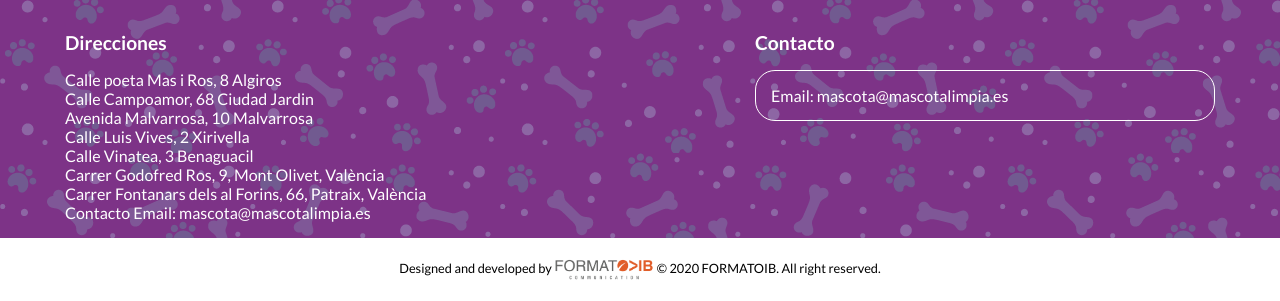
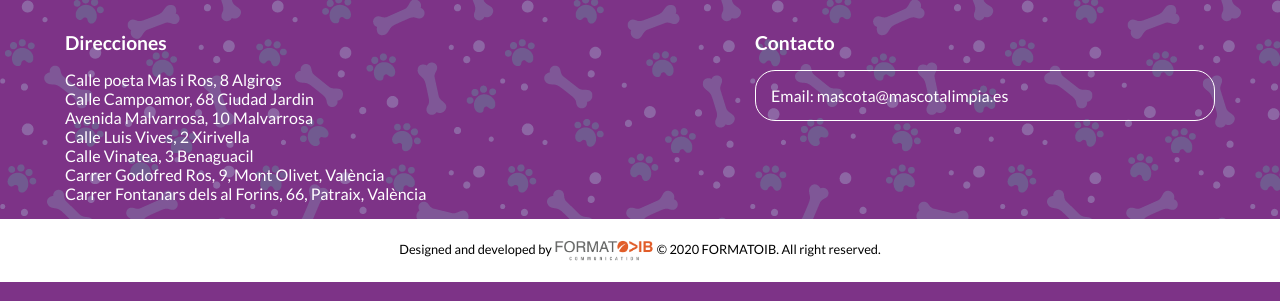
Before and after one commit to Koldok/Koldok.github.io, a plain HTML site: page index.html in a window 1280 px wide. Shown: the part 3195-3496 px from the top of the page. Drawn offline with Linux system fonts and the light colour scheme.

Commit message:
actualización

```diff
--- a/index.html
+++ b/index.html
@@ -166,8 +166,6 @@
 				Carrer Godofred Ros, 9, Mont Olivet, València<br>
 				Carrer Fontanars dels al Forins, 66, Patraix, València<br>
 
-Contacto
-Email: mascota@mascotalimpia.es
 
 			</p>
 		</div>
```
